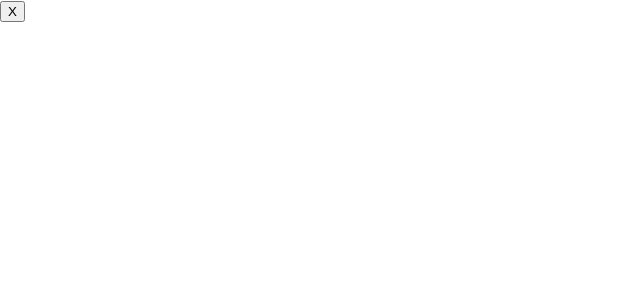
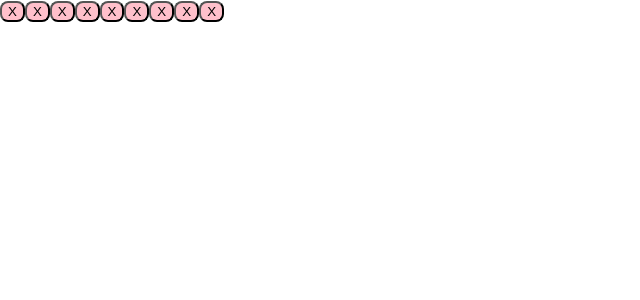
Before and after one commit to thi-nguy/tic_tac_toe, a React (Create React App) app: page / in a window 1280 px wide. Shown: the top 300 px of the page, without its empty margins (0-640 px from the left). Built offline with nearby package versions, Linux system fonts and the light colour scheme.

Commit message:
adding style to box. Next: spreading syntax and more styling

```diff
--- a/src/components/Board.jsx
+++ b/src/components/Board.jsx
@@ -1,8 +1,15 @@
 import React from 'react'
 import Box from './Box'
 
+const style = {
+
+}
 const Board = () => (
-    <Box />
+    <div>
+        {[...Array(9)].map(() =>
+            <Box />
+        )}
+    </div>
 )
 
 export default Board;
--- a/src/components/Box.jsx
+++ b/src/components/Box.jsx
@@ -1,9 +1,12 @@
 import React from 'react'
 
-const style = {}
+const box_style = {
+    backgroundColor: "pink",
+    borderRadius: '8px'
+}
 
 const Box = () => (
-    <button style={style} onClick={ () => {}}>
+    <button style={box_style} onClick={ () => {} }>
         {"X"}
     </button>
 )
```
